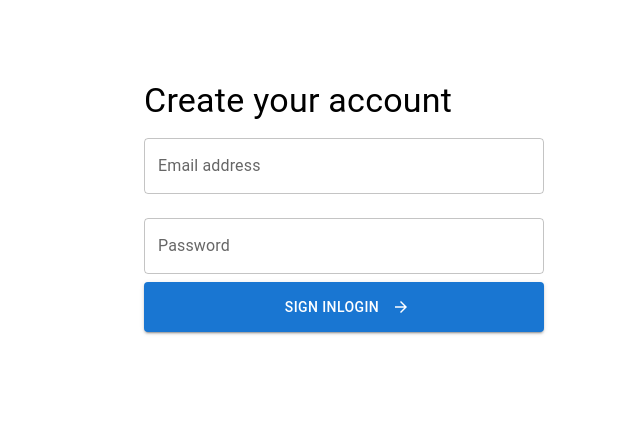
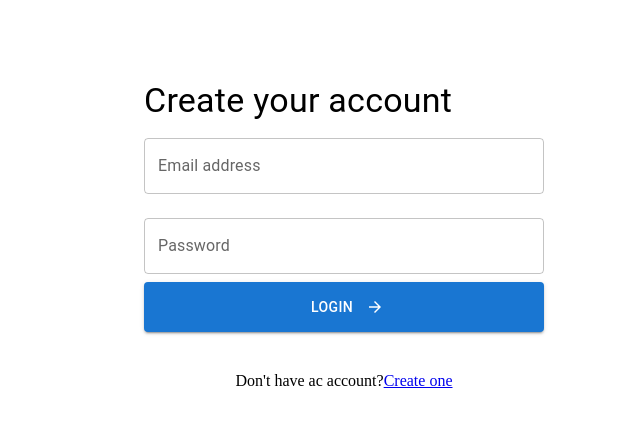
Before and after one commit to Amrmhani/final-react-pro, a React (Vite) app: page /login in a window 1280 px wide. Shown: the top 424 px of the page, without its empty margins (640-1280 px from the left). Built offline with nearby package versions, Linux system fonts and the light colour scheme; the HTML template or start-up script is replaced by a standard one.

Commit message:
Add login form error handling and validation feedback

```diff
--- a/src/assets/LogIn/Login.jsx
+++ b/src/assets/LogIn/Login.jsx
@@ -52,6 +52,7 @@ export default function Register() {
                 </Typography>
             </Box>
 
+            {serverError ? <Alert severity="error">{serverError}</Alert> : null}
 
             <Box component={'form'} onSubmit={handleSubmit(onSubmit)}>
 
@@ -60,6 +61,8 @@ export default function Register() {
                     fullWidth
                     margin="normal"
                     {...register('email')}
+                    error={errors.email}
+                    helperText={errors.email?.message}
 
                 />
 
@@ -69,6 +72,8 @@ export default function Register() {
                     fullWidth
                     margin="normal"
                     {...register("password")}
+                    error={errors.password}
+                    helperText={errors.password?.message}
 
                 />
 
@@ -82,11 +87,13 @@ export default function Register() {
                     }
                     disabled={isSubmitting}
                 >
-                     Sign in
-
                     {isSubmitting ? "Loading..." : "Login"}
                 </Button>
-
+                <Typography variant="Login-1" sx={{ mt: 5, display: 'block', textAlign: 'center' }}>Don't have ac account?
+                    <RouterLink to="/register">
+                     Create one
+                    </RouterLink>
+                </Typography>
 
             </Box>
 
--- a/src/assets/Register/Register.jsx
+++ b/src/assets/Register/Register.jsx
@@ -141,7 +141,6 @@ export default function Register() {
                     }
                     disabled={isSubmitting}
                 >
-                    Create account
                     {isSubmitting ? "Loading..." : "Register"}
                 </Button>
 
```
